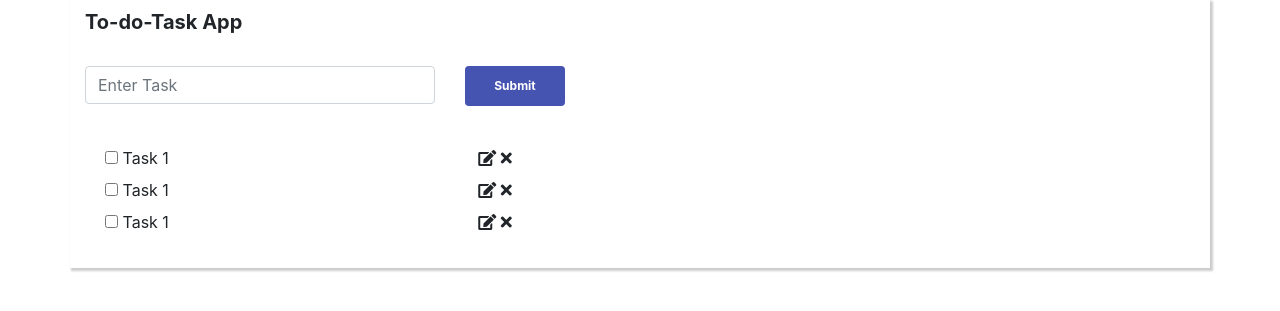
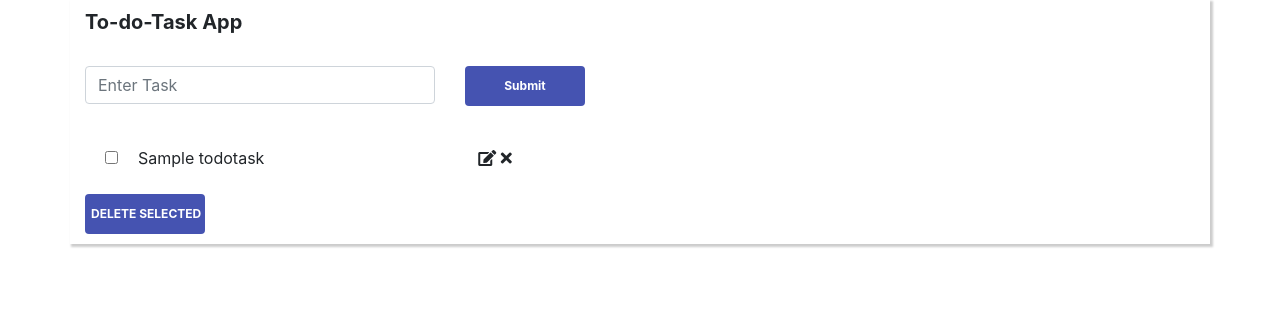
Before and after one commit to Bikram48/To-Do-App, a PHP site: page /home.php in a window 1280 px wide. Shown: the top 311 px of the page. Run offline with PHP 8.4, Linux system fonts and the light colour scheme; tables that the repository leaves empty or names only in its code hold one stand-in row (values such as "Sample post"); some libraries are stand-ins or nearby versions.

Commit message:
feat: The new features such as add and delete task is completed This commit contains new features in the application such as task addtion and deletion. And also the issues with the database has also been solved in this commit.

```diff
--- a/pages/home.php
+++ b/pages/home.php
@@ -1,3 +1,6 @@
+<?php
+    require "../backend/db_connect.php";
+?>
 <!DOCTYPE html>
 <html lang="en">
 <head>
@@ -31,11 +34,19 @@
             </p>
 
         </form><br>
+        <form action="../backend/removetask.php" method="POST">
         <div style="margin-left:20px;" class="form-group">
-            <div class="row">
+        <?php
+            $query=mysqli_prepare($db_connection,"SELECT * FROM todotask");
+            if($query){
+                mysqli_stmt_bind_result($query,$id,$task_name);
+                mysqli_stmt_execute($query);
+                while(mysqli_stmt_fetch($query)){
+            ?>
+              <div class="row">
                 <div class="col-sm-offset-2 col-xl-4">
                     <div class="checkbox">
-                        <label><input type="checkbox" name="remember"> Task 1</label>
+                        <label><input type="checkbox" value="<?php echo $id; ?>" name="ids[]"><span style="margin-left:20px;"><?php echo $task_name; ?></span></label>
                     </div>
                 </div>
                 <div class="col-xl-2">
@@ -43,29 +54,15 @@
                     <i class="fas fa-times"></i>
                 </div>
             </div>
-            <div class="row">
-                <div class="col-sm-offset-2 col-xl-4">
-                    <div class="checkbox">
-                        <label><input type="checkbox" name="remember"> Task 1</label>
-                    </div>
-                </div>
-                <div class="col-xl-2">
-                    <i class="fas fa-edit"></i>
-                    <i class="fas fa-times"></i>
-                </div>
-            </div>
-            <div class="row">
-                <div class="col-sm-offset-2 col-xl-4">
-                    <div class="checkbox">
-                        <label><input type="checkbox" name="remember"> Task 1</label>
-                    </div>
-                </div>
-                <div class="col-xl-2">
-                    <i class="fas fa-edit"></i>
-                    <i class="fas fa-times"></i>
-                </div>
-            </div>
+            <?php
+                }
+            }
+        ?>
+
         </div>
+        <input type="submit" name="delete_task_btn" value="DELETE SELECTED"/>
+        </form>
+
     </div>
 <!--
 <div class="container">
--- a/styles/home.css
+++ b/styles/home.css
@@ -20,7 +20,7 @@ input[type=submit]{
     color:white;
     font-weight: bold;
     height: 40px;
-    width: 100px;
+    width: 120px;
     border-radius: 4px;
     font-size: 12px;
 }
```
Also changed, not shown: backend/addtask.php (+6 -2 lines), backend/removetask.php (added, +22 -0 lines).
